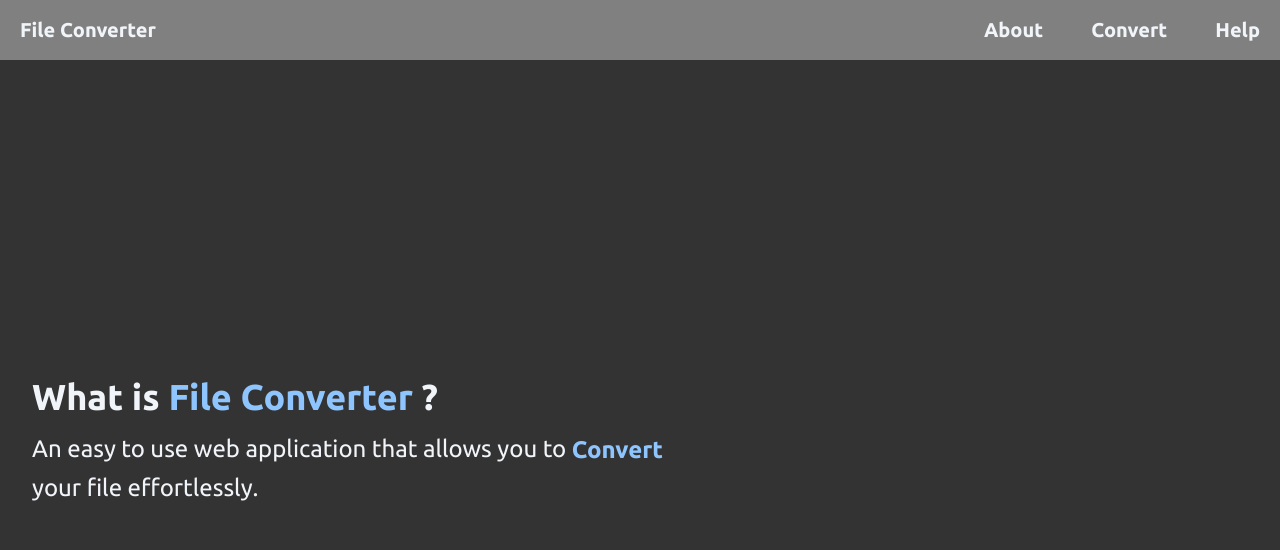
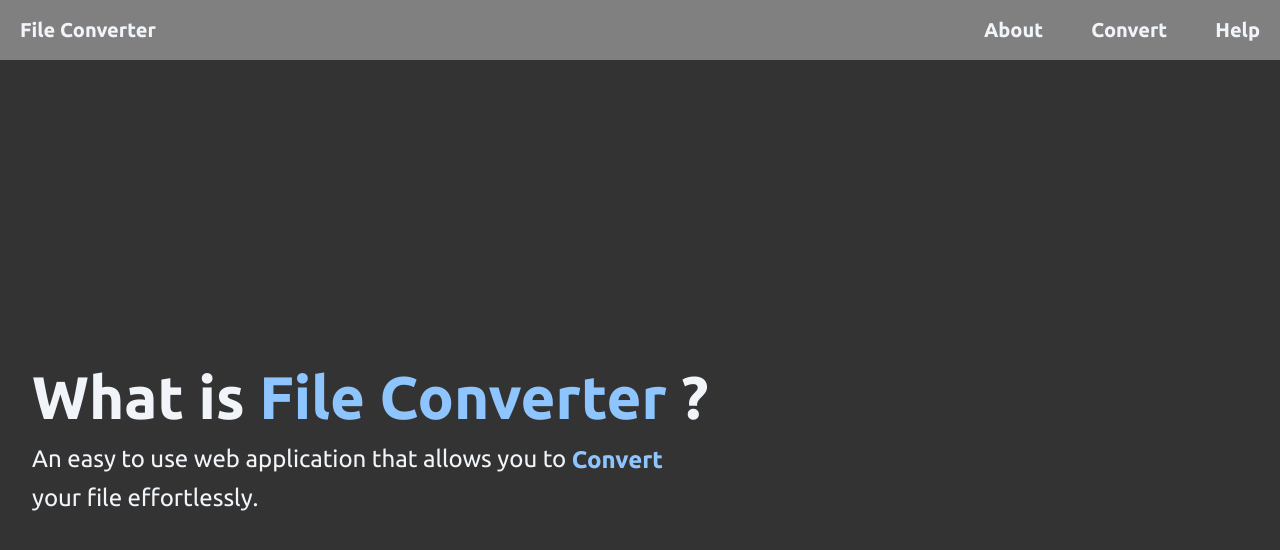
Before and after one commit to Carmeloanthony1/File-Converter, a React (Vite) app in the folder client/: page /about in a window 1280 px wide. Shown: the top 550 px of the page. Built offline with nearby package versions, Linux system fonts and the light colour scheme.

Commit message:
Fix: memperbaiki tatanan span motion biar pas dengan span lainnya

```diff
--- a/client/src/About.jsx
+++ b/client/src/About.jsx
@@ -26,7 +26,7 @@ export default function About() {
                 </div>
             </nav>
             <main className="w-full max-w-5xl px-8 my-auto flex-1 py-12 flex flex-col text-left justify-center">
-            <h1 className="text-4xl mt-6 mb-3 font-bold">
+            <h1 className="text-6xl mt-6 mb-3 font-bold">
                 What is <span className="text-blue-300">File Converter</span> ?
             </h1>
 
```
